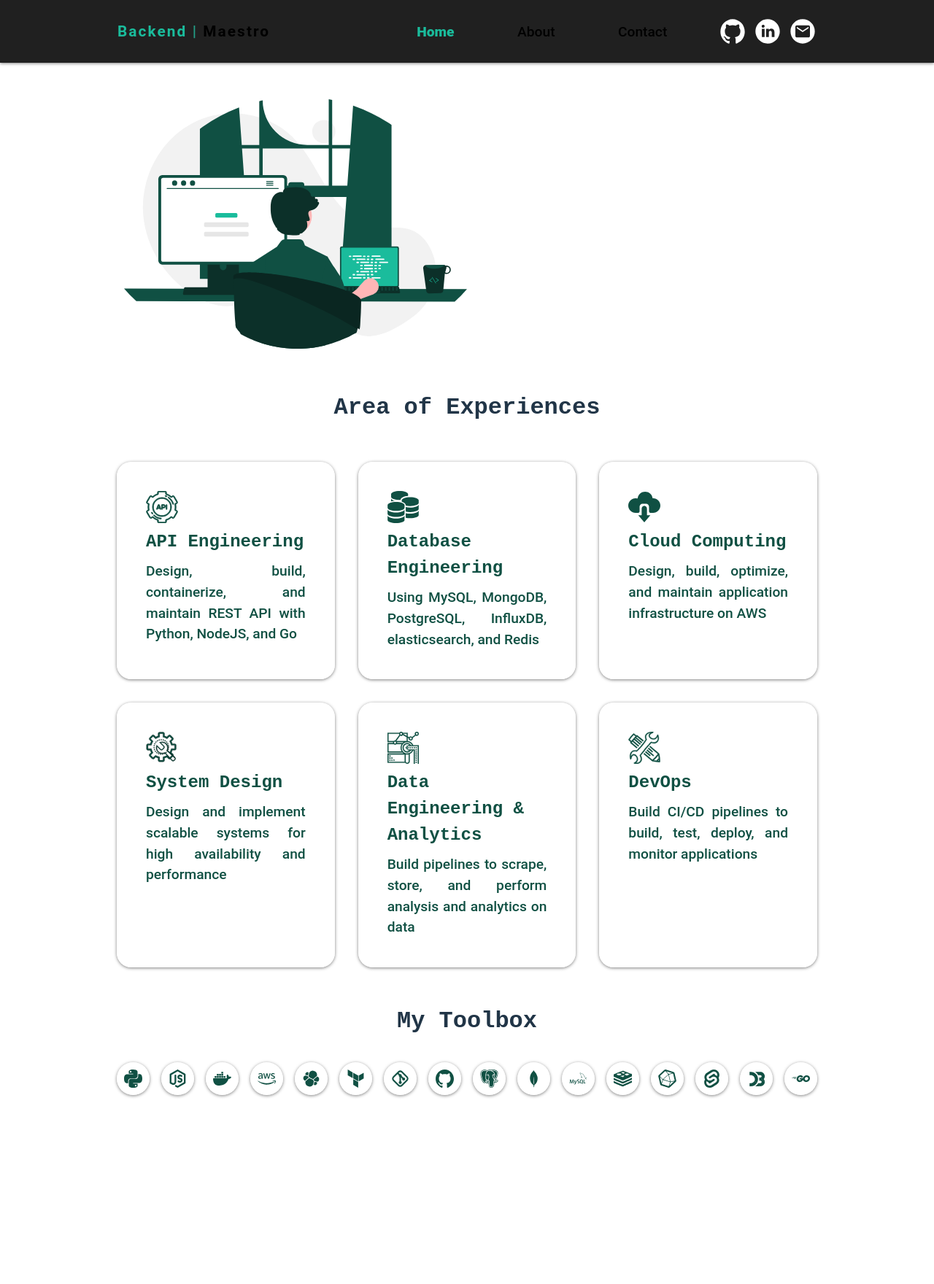
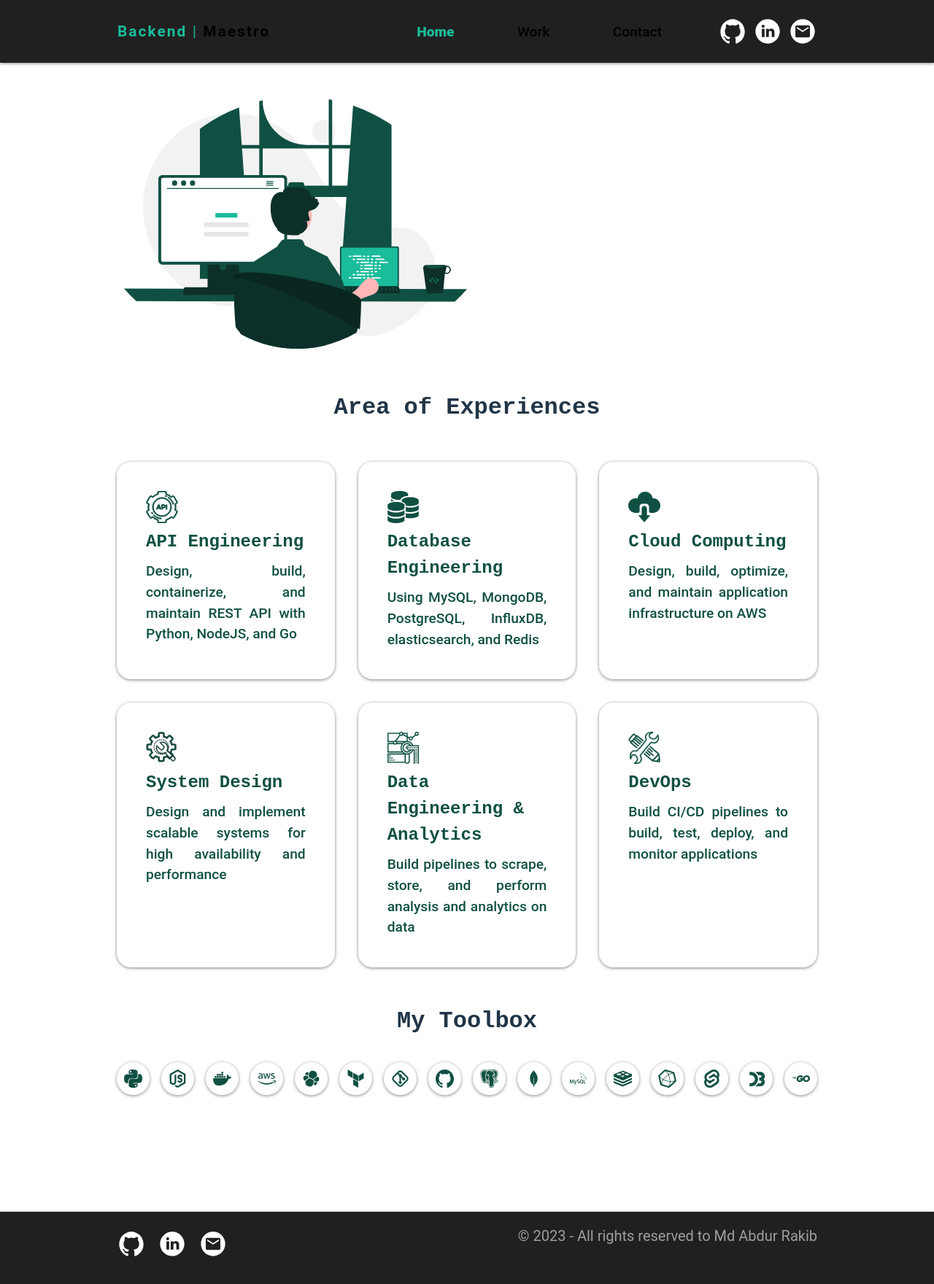
Before and after one commit to rifatrakib/backend-maestro, a Svelte app in the folder app/: page / in a window 1280 px wide. Shown: the top 1760 px of the page at 73% size. Before the commit the page ends 1661 px from the top, so only its background shows below. Built offline with nearby package versions, Linux system fonts and the light colour scheme.

Commit message:
include footer at bottom, modify social buttons

```diff
--- a/app/src/App.svelte
+++ b/app/src/App.svelte
@@ -1,9 +1,10 @@
 <script>
     import Navbar from './pages/navbar.svelte';
     import Body from './pages/body.svelte';
+    import Footer from './pages/footer.svelte';
 
     let page = 'Home';
-    const options = ['Home', 'About', 'Contact'];
+    const options = ['Home', 'Work', 'Contact'];
 </script>
 
 <main>
@@ -12,4 +13,5 @@
         activePage={page}
         on:changePage={(event) => page = event.detail} />
     <Body page={page} />
+    <Footer />
 </main>
--- a/app/src/components/social.svelte
+++ b/app/src/components/social.svelte
@@ -1,5 +1,14 @@
 <script>
     export let data;
+    export let isFooter = false;
+
+    let isHovered = false;
+    let iconUrl = data.logo;
+
+    function handleHover() {
+        isHovered = !isHovered;
+        iconUrl = isHovered ? `${data.logo.split(".svg")[0]}-hover.svg` : data.logo;
+    }
 </script>
 
 <style>
@@ -27,13 +36,13 @@
         border: 0px solid transparent;
     }
 
-    img:hover {
+    img.hovering:hover {
         transform: scale(1.2);
     }
 </style>
 
 <button>
-    <a href="{data.link}" target="_blank" rel="noreferrer">
-        <img src="{data.logo}" alt="{data.alt}" />
+    <a href="{data.link}" target="_blank" rel="noreferrer" on:mouseenter={handleHover} on:mouseleave={handleHover}>
+        <img class:hovering={!isFooter} src="{iconUrl}" alt="{data.alt}" />
     </a>
 </button>
```
